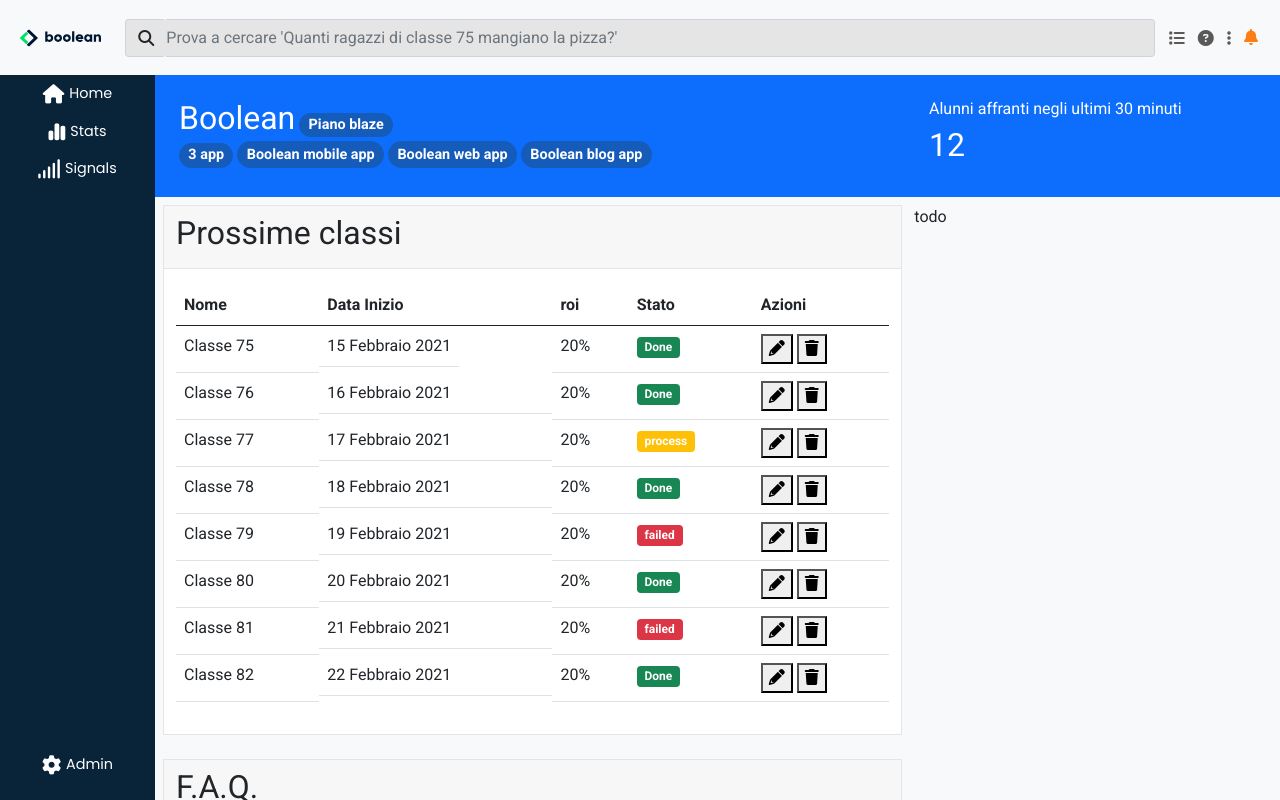
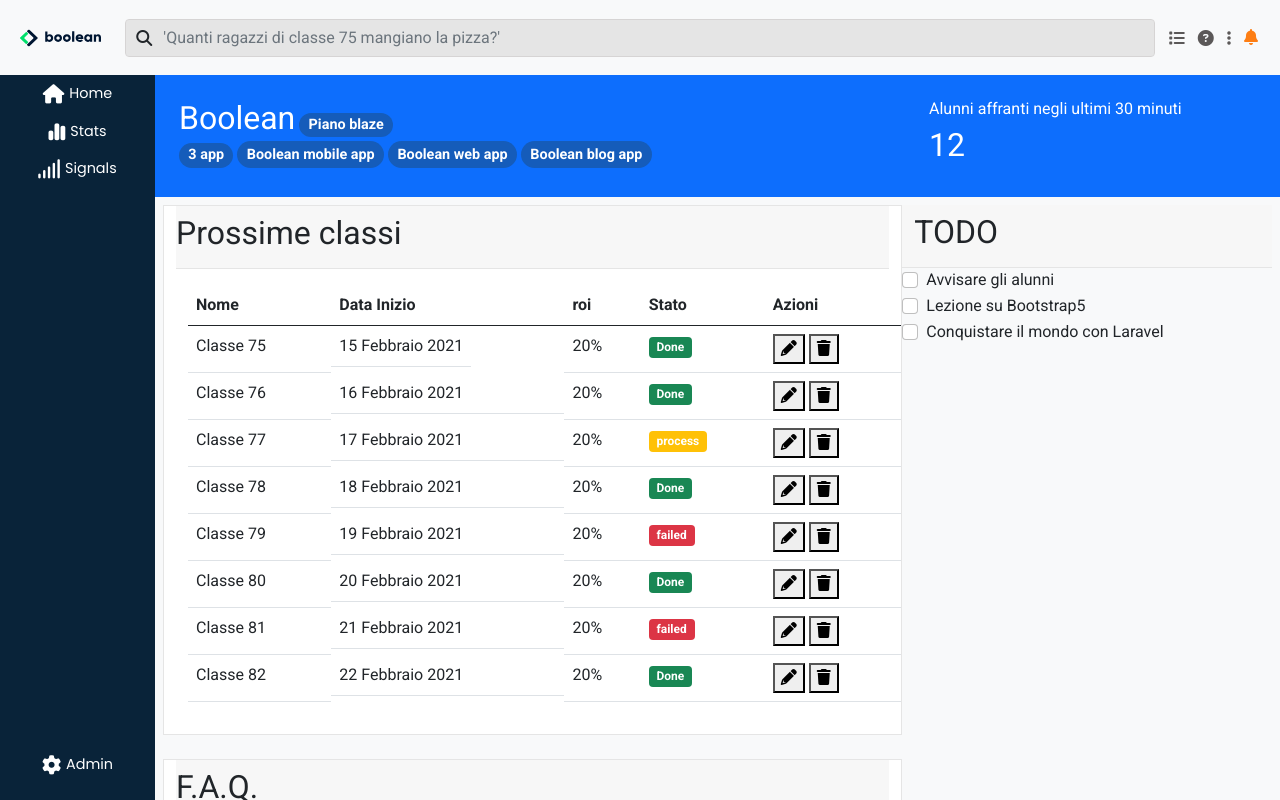
Before and after one commit to stedfl/html-css-bootstrap-dashboard, a plain HTML site: page index.html in a window 1280 px wide. Drawn offline with nearby package versions, Linux system fonts and the light colour scheme.

Commit message:
fix search bar in header

```diff
--- a/css/style.css
+++ b/css/style.css
@@ -32,7 +32,6 @@ main {
   width: calc(100% - 155px);
   height: 100%;
   overflow: auto;
-  background-color: yellow;
 }
 
 /* HEADER */
@@ -40,24 +39,28 @@ main {
   height: 50px;
 }
 
-.custome_form {
-  background-color: #e5e5e5;
-  border-top-left-radius: 0;
-  border-bottom-left-radius: 0;
-  border-left: 0;
-  padding-left: 0;
+.search{
+  position: relative;
+  width: 100%
 }
 
-.icon_search {
+.search input{
+  text-indent: 25px;
+  border: 1px solid #d6d4d4;
   background-color: #e5e5e5;
-  border-right: 0;
+}
+
+.search .fa-search{
+  position: absolute;
+  top: 11px;
+  left: 11px;
 }
 
 .icon_nav a {
   color:#5b5858;
   margin: 0 2px;
+}
 
-}
 .icon-bell {
   color: #fd7e14;
 }
@@ -88,6 +91,7 @@ main .top_row {
 .sd-badge {
   background-color: #155cba;
   font-size: 0.9rem;
+  cursor: pointer;
 }
 
 .sd-row {
@@ -107,7 +111,7 @@ main .top_row {
 }
 
 /* TABLE */
-.table_column {
+.inner_container {
   border: 1px solid #e5e5e5;
   margin-bottom: 1.5rem;
   background-color: white;
@@ -128,4 +132,10 @@ main .top_row {
 .sd-acco-item {
   border-left: 0;
   border-right:0;
+  border-radius:0;
 }
+
+.sd-acco-item:first-of-type .accordion-button {
+  border-top-left-radius: 0;
+  border-top-right-radius: 0;
+}
--- a/index.html
+++ b/index.html
@@ -34,12 +34,12 @@
             </div>
           </div>
 
-          <form class="col col-9 col-xl-10 d-flex" role="search">
-            <span class="input-group-text icon_search" id="basic-addon1">
+          <div class="col col-9 col-xl-10 d-flex search_col">
+            <div class="search">
               <i class="fa fa-search"></i>
-            </span>
-            <input class="form-control custome_form" type="search" placeholder="Prova a cercare 'Quanti ragazzi di classe 75 mangiano la pizza?'" aria-label="Search">
-          </form>
+              <input type="text" class="form-control" placeholder="'Quanti ragazzi di classe 75 mangiano la pizza?'">
+            </div>
+          </div>
           <div class="d-flex justify-content-between align-items-center col col-1 col-xl-1 icon_nav ps-0">
             <a href="#">
               <i class="fa-solid fa-list d-none d-md-block"></i>
@@ -115,6 +115,7 @@
         <div class="row p-2 bg-light">
           <div class="col-12 col-md-8 left-column">
             <div class="row table_column">
+              <div class="inner_container">
                 <div class="title_row">
                   <h2>
                     Prossime classi
@@ -232,10 +233,12 @@
                   </table>
                 </div>
 
+              </div>
 
             </div>
 
             <div class="row table_column">
+              <div class="inner_container">
                 <div class="title_row">
                   <h2 class="text-uppercase">
                     f.a.q.
@@ -280,9 +283,41 @@
                   </div>
                 </div>
               </div>
+
+            </div>
           </div>
 
-          <div class="col-12 col-md-4">todo</div>
+          <div class="col-12 col-md-4">
+            <div class="row table_column">
+              <div class="title_row">
+                <h2 class="text-uppercase">
+                  Todo
+                </h2>
+              </div>
+              <div class="form-check">
+                <input class="form-check-input" type="checkbox" value="" id="flexCheckDefault">
+                <label class="form-check-label" for="flexCheckDefault">
+                  Avvisare gli alunni
+                </label>
+              </div>
+              <div class="form-check">
+                <input class="form-check-input" type="checkbox" value="" id="flexCheckDefault">
+                <label class="form-check-label" for="flexCheckDefault">
+                  Lezione su Bootstrap5
+                </label>
+              </div>
+              <div class="form-check">
+                <input class="form-check-input" type="checkbox" value="" id="flexCheckDefault">
+                <label class="form-check-label" for="flexCheckDefault">
+                  Conquistare il mondo con Laravel
+                </label>
+              </div>
+
+
+            </div>
+
+
+          </div>
         </div>
       </div>
 
```
Lines whose indentation alone changed are shown as unchanged.
